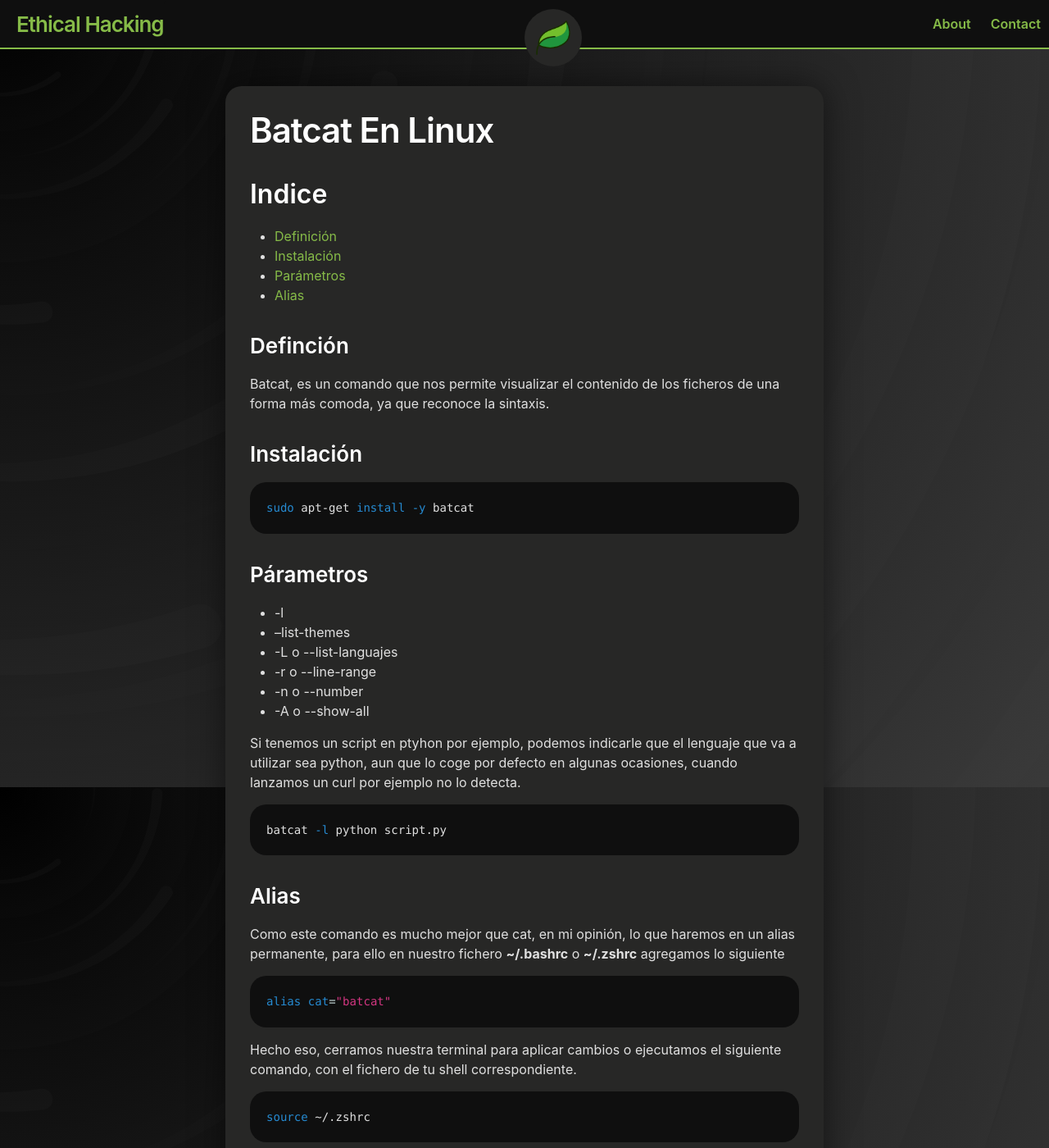
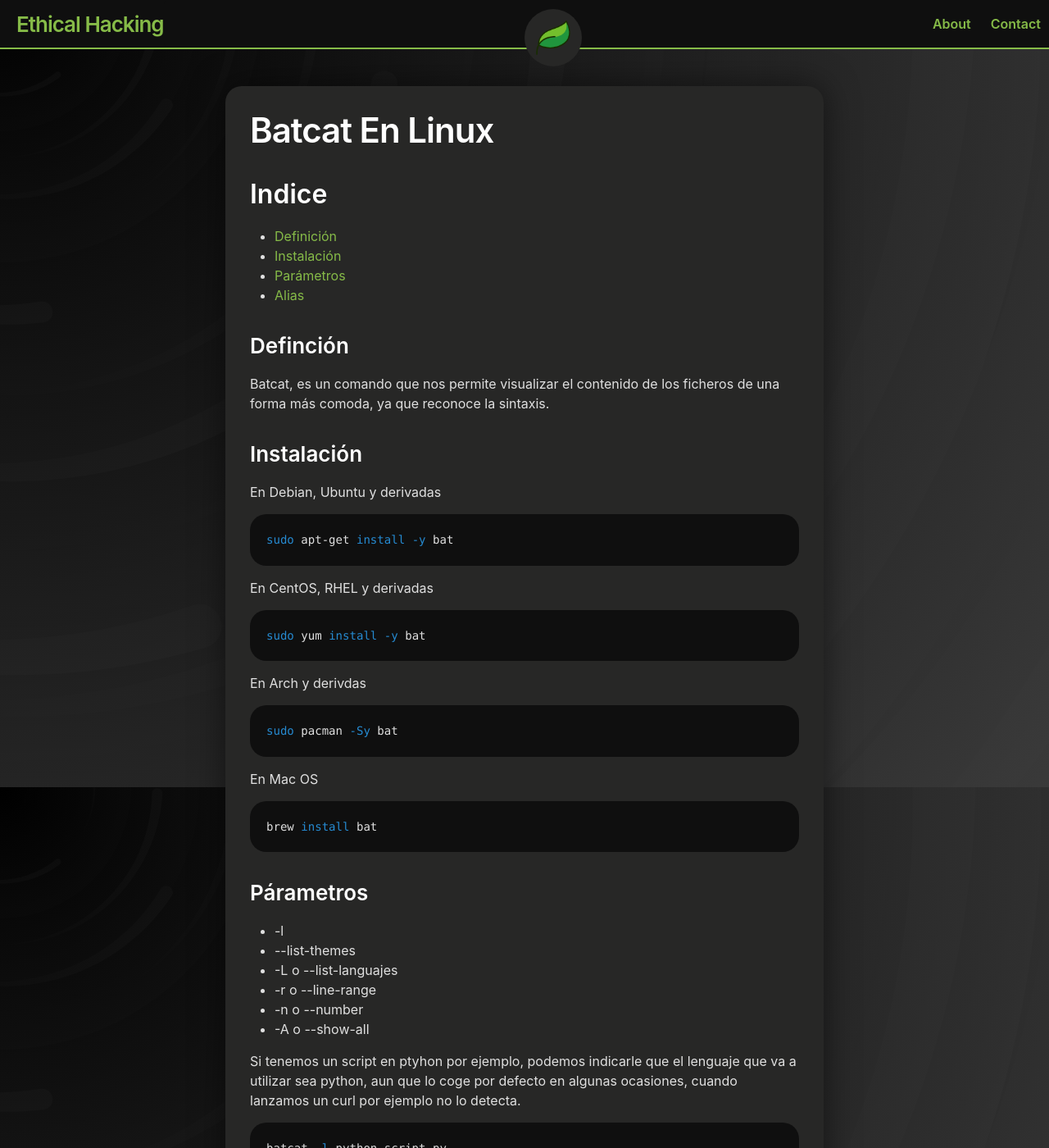
Before and after one commit to H4ckTrick/H4ckTrick.github.io, a Jekyll site: the page built from _posts/2022-04-20-Batcat-en-Linux.md, in a window 1280 px wide and 1400 px high. Shown: the whole window at 82% size. Built offline with Jekyll 4.4.1, drawn with Linux system fonts in a browser that asks for light colours; a script that is not in the unit is left out.

Commit message:
Update 2022-04-20-Batcat-en-Linux.md

````diff
--- a/_posts/2022-04-20-Batcat-en-Linux.md
+++ b/_posts/2022-04-20-Batcat-en-Linux.md
@@ -14,12 +14,26 @@ Batcat, es un comando que nos permite visualizar el contenido de los ficheros de
 la sintaxis.
 
 ### Instalación
+En Debian, Ubuntu y derivadas
 ```bash
-sudo apt-get install -y batcat
+sudo apt-get install -y bat
 ```
+En CentOS, RHEL y derivadas
+```bash
+sudo yum install -y bat
+```
+En Arch y derivdas
+```bash
+sudo pacman -Sy bat
+```
+En Mac OS
+```bash
+brew install bat
+```
+
 ### Párametros
 - -l
-- --list-themes
+- \--list-themes
 - -L o \--list-languajes
 - -r o \--line-range
 - -n o \--number
````
